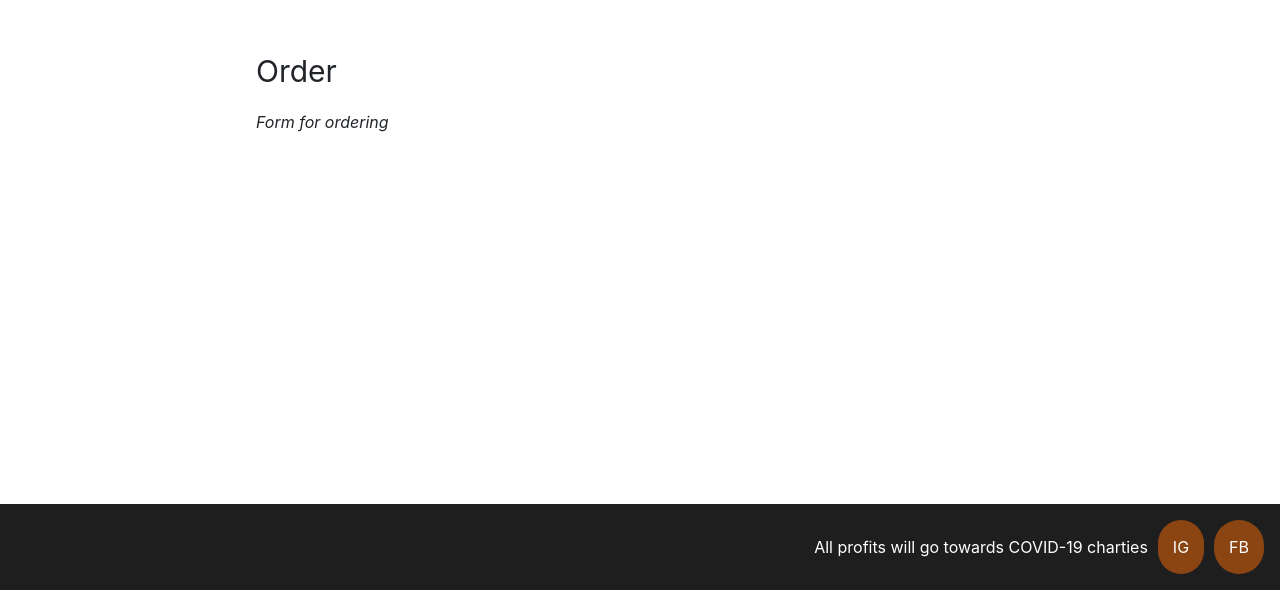
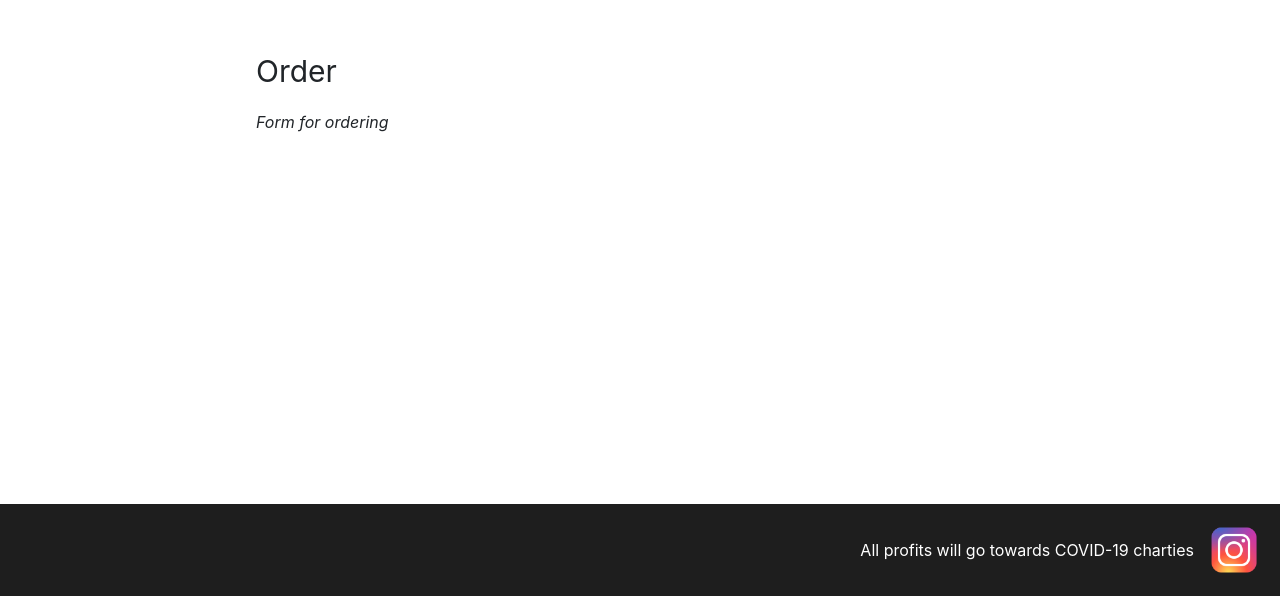
Before and after one commit to janaldous/breadforyouph, a React (Create React App) app: page / in a window 1280 px wide. Shown: the part 3615-4211 px from the top of the page. Built offline with nearby package versions, Linux system fonts and the light colour scheme.

Commit message:
added instagram icon

```diff
--- a/src/App.tsx
+++ b/src/App.tsx
@@ -5,6 +5,8 @@ import bananabread1 from "./bananabread.jpg";
 import bananabread3 from "./bananabread3.jpg";
 import lemon from "./lemon.jpg";
 import Jumbotron from "react-bootstrap/Jumbotron";
+import instagram96 from "./icons8-instagram-96.png";
+import instagram48 from "./icons8-instagram-48.png";
 
 function App() {
   return (
@@ -87,8 +89,14 @@ function App() {
         <div className="footer-item">
           All profits will go towards COVID-19 charties
         </div>
-        <div className="footer-item placeholder-logo">IG</div>
-        <div className="footer-item placeholder-logo">FB</div>
+        <div className="footer-item">
+          <a href="https://www.instagram.com/breadforyouph/">
+          <picture>
+            <source srcSet={instagram96} media="(min-width: 550px)"/>
+            <img className="instagram-icon" srcSet={instagram48} alt="Instagram link"/>
+          </picture>
+          </a>
+        </div>
       </footer>
     </div>
   );
--- a/src/breadforyouph.scss
+++ b/src/breadforyouph.scss
@@ -23,6 +23,10 @@
 
 .pictures-section {
   padding-bottom: 50px;
+}
+
+.instagram-icon {
+    max-width: 60px;
 }
 
 .app-container {
```
Also changed, not shown: src/icons8-instagram-48.png (added), src/icons8-instagram-96.png (added).
